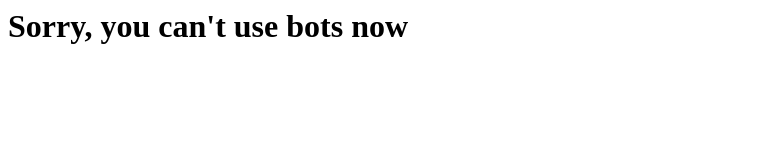
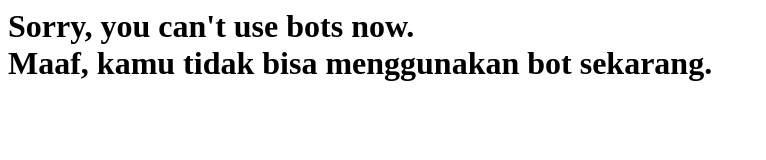
Before and after one commit to Luhungc/LBot, a plain HTML site: page index.html in a window 1280 px wide. Shown: the whole page, without its empty margins (0-766 px from the left). Drawn offline with Linux system fonts and the light colour scheme.

Commit message:
Update index.html

```diff
--- a/index.html
+++ b/index.html
@@ -1 +1,2 @@
-<h1>Sorry, you can't use bots now
+<h1>Sorry, you can't use bots now.<br>
+Maaf, kamu tidak bisa menggunakan bot sekarang.
```
